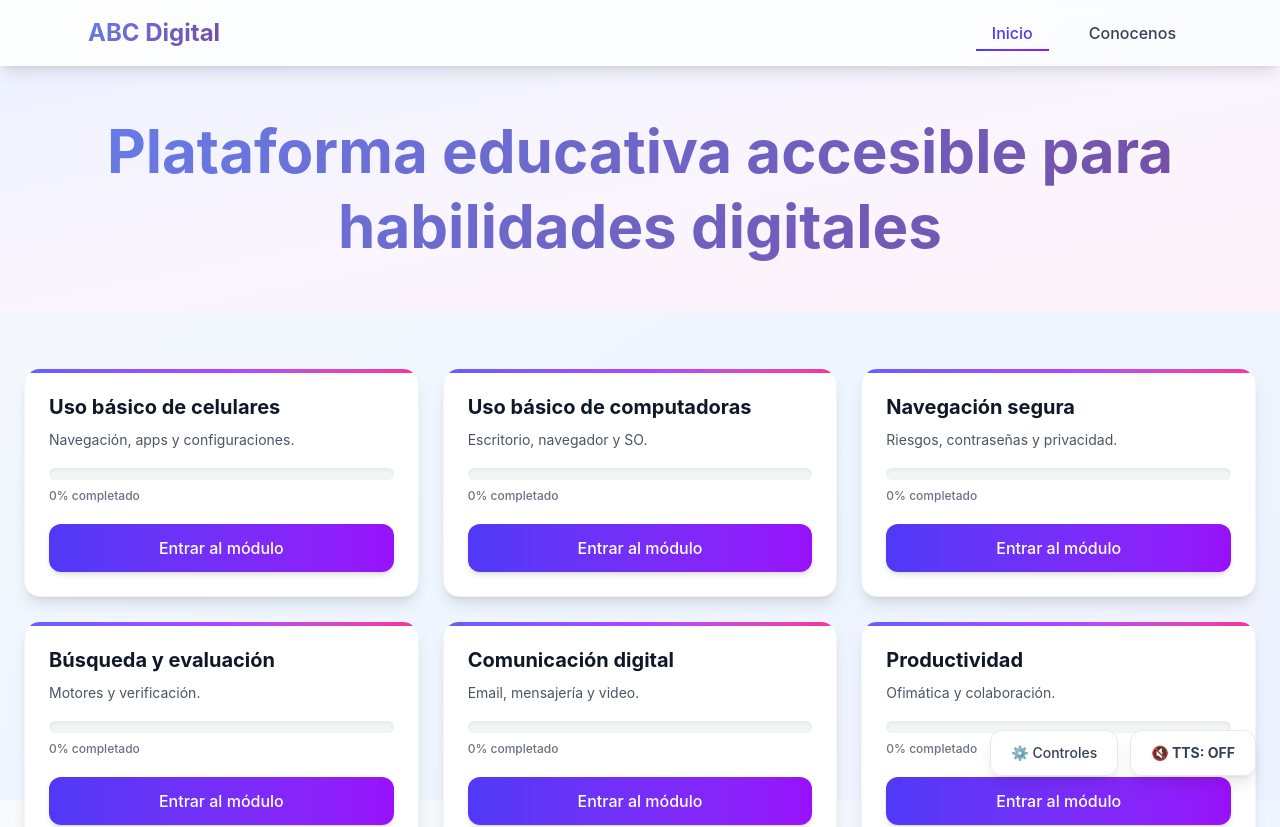
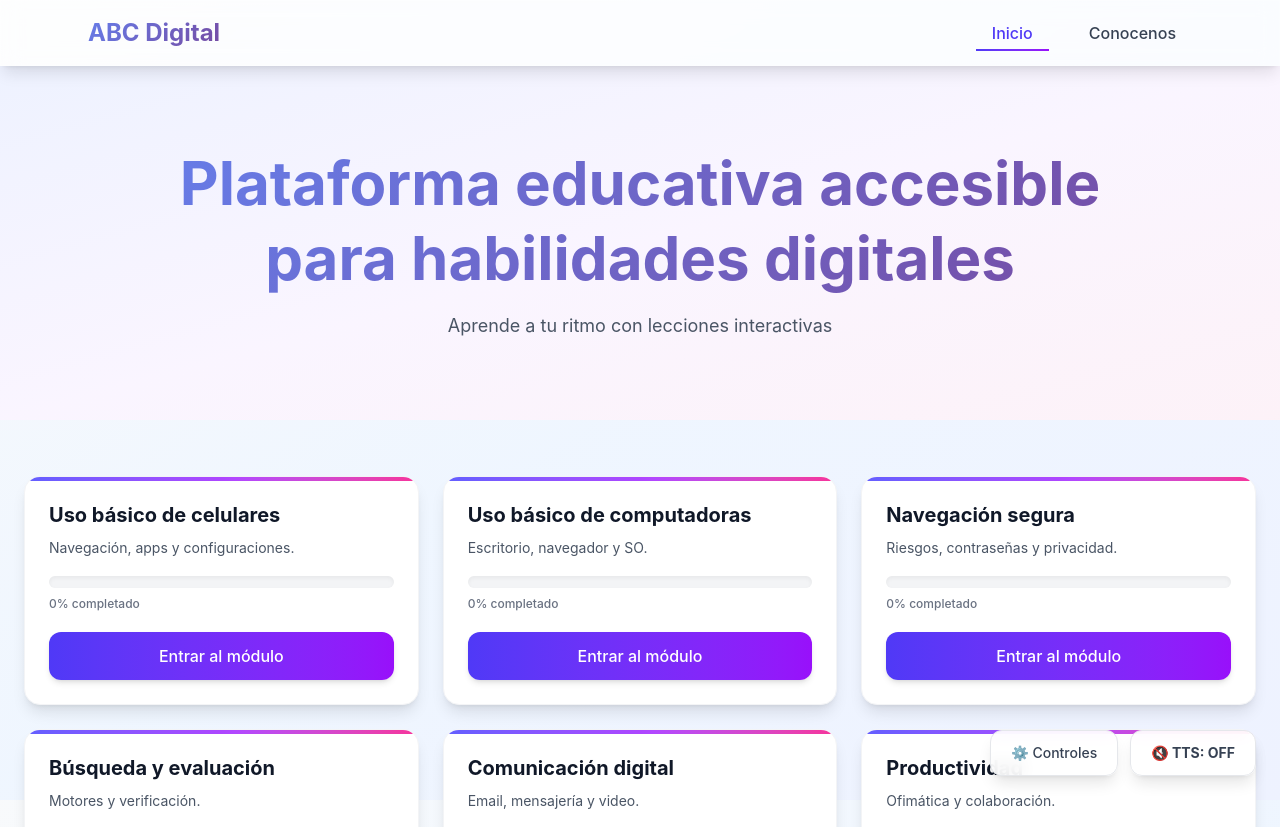
Before and after one commit to nelson-html/abcdigital, a React (Vite) app: page / in a window 1280 px wide. Shown: the top 827 px of the page. Built offline with nearby package versions, Linux system fonts and the light colour scheme.

Commit message:
mejorando lo anterior xd

```diff
--- a/src/pages/home/Home.jsx
+++ b/src/pages/home/Home.jsx
@@ -17,11 +17,14 @@ export default function Home() {
   return (
     <section className="mx-auto flex-col flex max-full space-y-8 animate-fade-in">
 
-      <header className="space-y-2 w-full flex flex-col">
-        <div className='w-full p-12 bg-gradient-to-br from-indigo-50 via-purple-50 to-pink-50 text-center'>
-          <h1 className="text-4xl md:text-5xl lg:text-6xl font-bold gradient-text leading-tight">
+      <header className="w-full">
+        <div className='w-full px-6 py-10 sm:px-8 sm:py-12 md:px-12 md:py-16 lg:py-20 bg-gradient-to-br from-indigo-50 via-purple-50 to-pink-50 text-center'>
+          <h1 className="text-3xl sm:text-4xl md:text-5xl lg:text-6xl font-bold gradient-text leading-tight max-w-5xl mx-auto">
             Plataforma educativa accesible para habilidades digitales
           </h1>
+          <p className="mt-4 text-base sm:text-lg text-gray-600 max-w-2xl mx-auto">
+            Aprende a tu ritmo con lecciones interactivas
+          </p>
         </div>
       </header>
 
```
